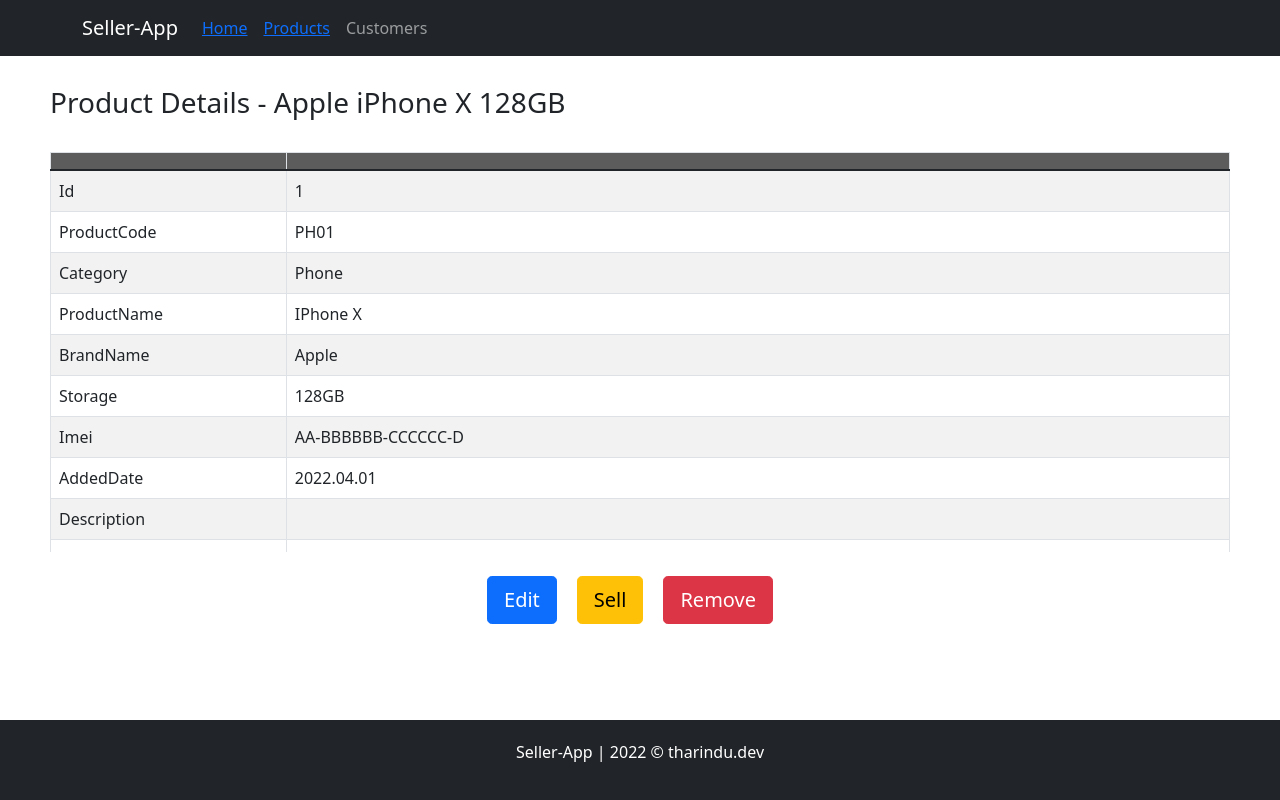
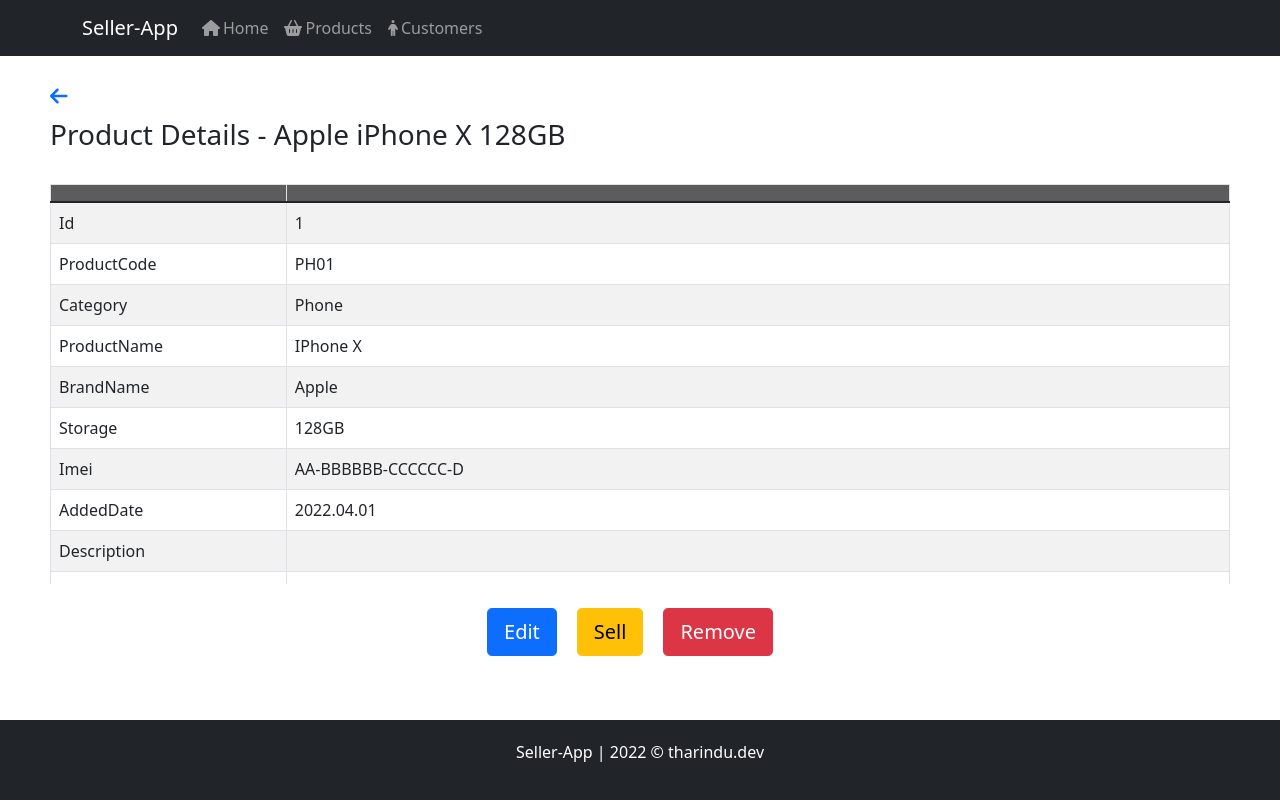
Before and after one commit to truethari/seller-app, a React (Create React App) app: page /products/1 in a window 1280 px wide. Built offline with nearby package versions, Linux system fonts and the light colour scheme.

Commit message:
fontawesome icons

```diff
--- a/package.json
+++ b/package.json
@@ -3,6 +3,9 @@
   "version": "0.1.0",
   "private": true,
   "dependencies": {
+    "@fortawesome/fontawesome-svg-core": "^6.1.1",
+    "@fortawesome/free-solid-svg-icons": "^6.1.1",
+    "@fortawesome/react-fontawesome": "^0.1.18",
     "@testing-library/jest-dom": "^5.16.3",
     "@testing-library/react": "^12.1.4",
     "@testing-library/user-event": "^13.5.0",
--- a/src/components/navBar.jsx
+++ b/src/components/navBar.jsx
@@ -1,6 +1,12 @@
 import React, { Component } from "react";
 import { Link } from "react-router-dom";
 import { Navbar, Nav, Container } from "react-bootstrap";
+import { FontAwesomeIcon } from "@fortawesome/react-fontawesome";
+import {
+  faHouse,
+  faBasketShopping,
+  faPerson,
+} from "@fortawesome/free-solid-svg-icons";
 
 class NavBarC extends Component {
   render() {
@@ -8,15 +14,41 @@
       <React.Fragment>
         <Navbar bg="dark" variant="dark" sticky="top">
           <Container>
-            <Navbar.Brand>Seller-App</Navbar.Brand>
+            <Link to="/" style={{ textDecoration: "none", color: "inherit" }}>
+              <Navbar.Brand>Seller-App</Navbar.Brand>
+            </Link>
             <Nav className="me-auto">
               <Nav.Link>
-                <Link to="/">Home</Link>
+                <Link
+                  to="/"
+                  style={{ textDecoration: "none", color: "inherit" }}
+                >
+                  <FontAwesomeIcon
+                    icon={faHouse}
+                    style={{ marginRight: "3px" }}
+                  />
+                  Home
+                </Link>
               </Nav.Link>
               <Nav.Link>
-                <Link to="/products">Products</Link>
+                <Link
+                  to="/products"
+                  style={{ textDecoration: "none", color: "inherit" }}
+                >
+                  <FontAwesomeIcon
+                    icon={faBasketShopping}
+                    style={{ marginRight: "3px" }}
+                  />
+                  Products
+                </Link>
               </Nav.Link>
-              <Nav.Link>Customers</Nav.Link>
+              <Nav.Link>
+                <FontAwesomeIcon
+                  icon={faPerson}
+                  style={{ marginRight: "3px" }}
+                />
+                Customers
+              </Nav.Link>
             </Nav>
           </Container>
         </Navbar>
--- a/src/components/productDetails.jsx
+++ b/src/components/productDetails.jsx
@@ -1,6 +1,8 @@
 import React from "react";
-import { useParams } from "react-router-dom";
+import { Link, useParams } from "react-router-dom";
 import { Button } from "react-bootstrap";
+import { FontAwesomeIcon } from "@fortawesome/react-fontawesome";
+import { faArrowLeft } from "@fortawesome/free-solid-svg-icons";
 
 import { getProduct } from "../services/fakeProducts";
 import ProductDescriptionTable from "./tables/productDescription";
@@ -13,6 +15,13 @@
 
   return (
     <div className="content">
+      <Link to="/products">
+        <FontAwesomeIcon
+          icon={faArrowLeft}
+          size="lg"
+          style={{ marginBottom: "10px" }}
+        />
+      </Link>
       <h3>Product Details - {item.name}</h3>
       <br />
       <ProductDescriptionTable
```
Also changed, not shown: 1 other file (tests, documents, lock files or other folders).
